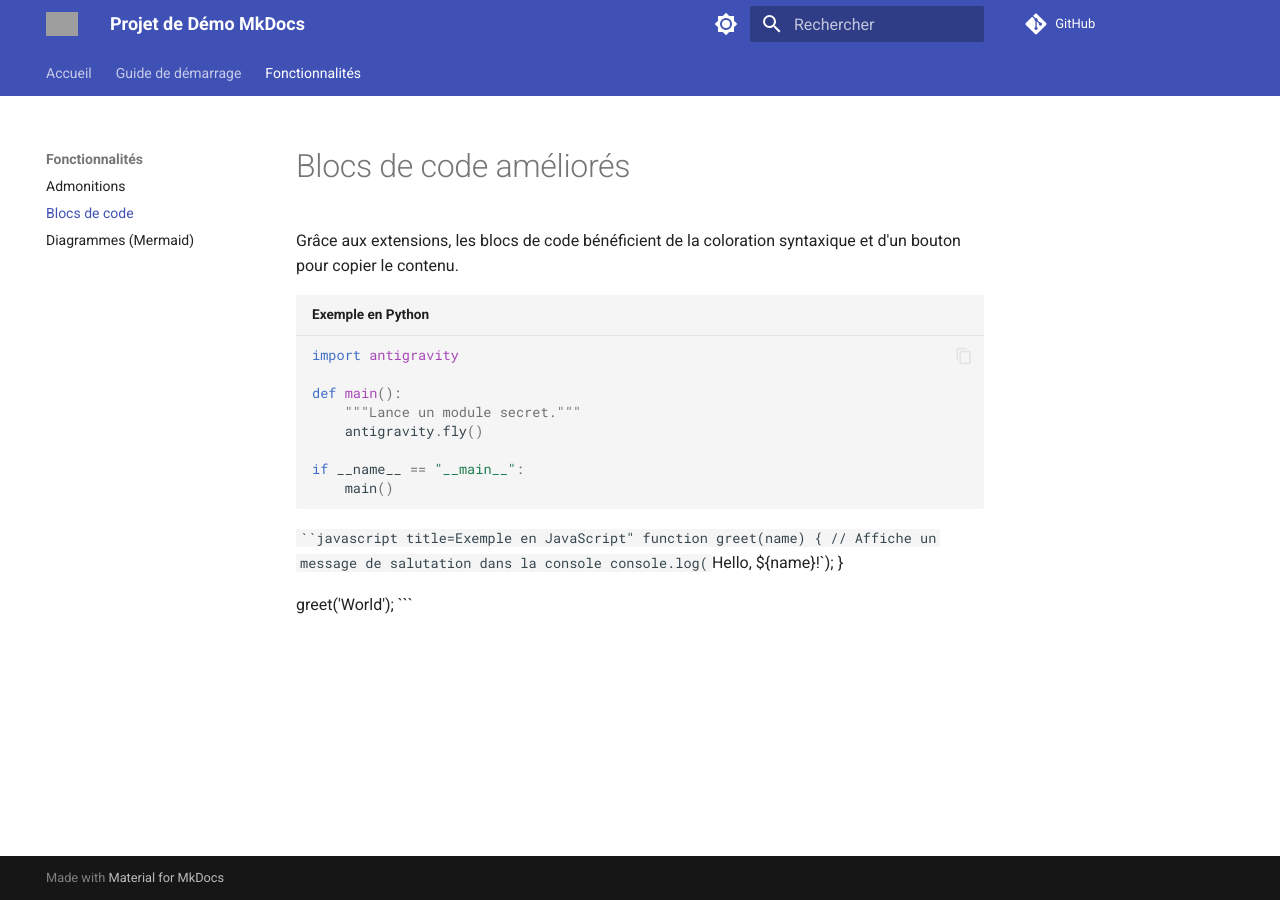
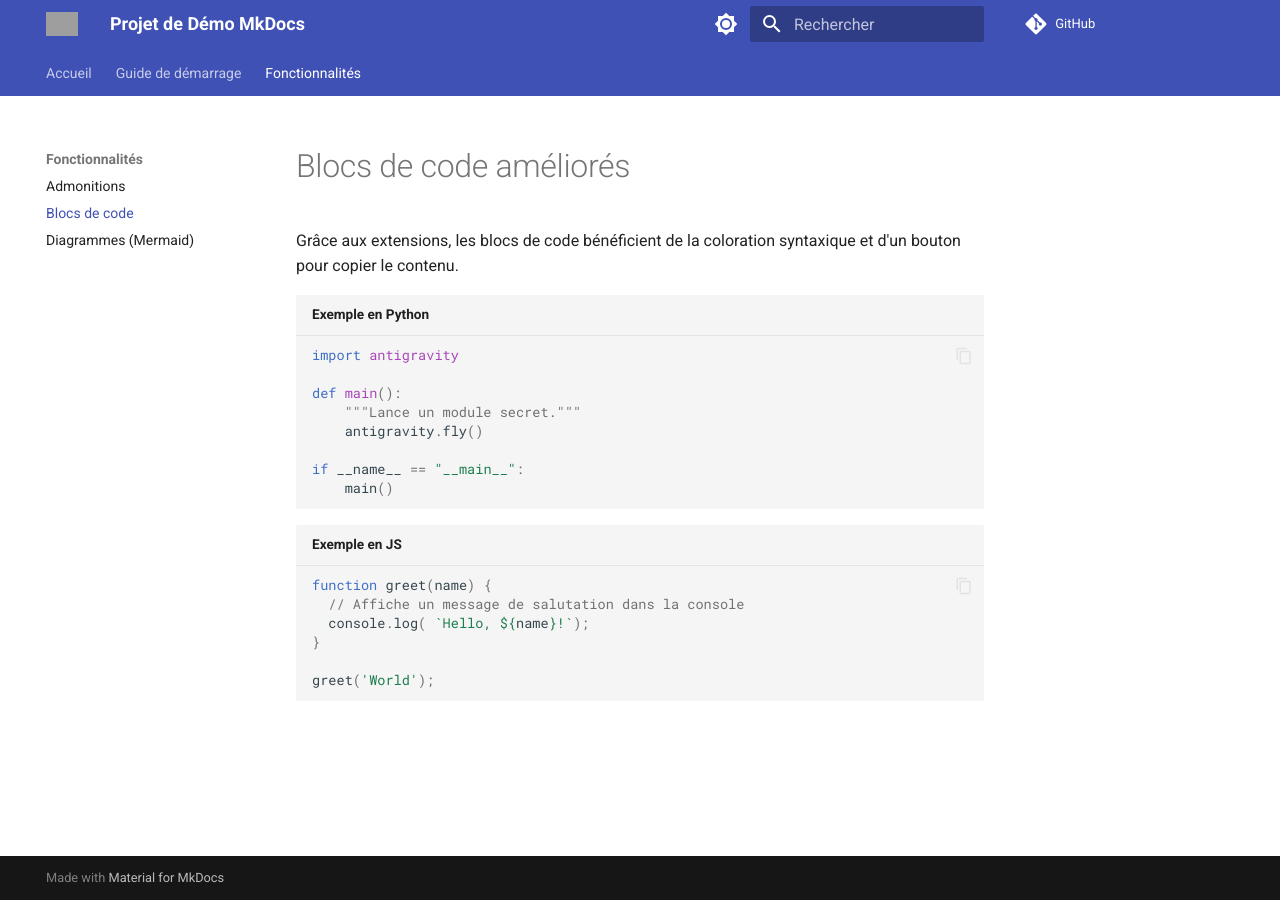
Before and after one commit to Elishaya13/mon-projet-demo-mkdocss, an MkDocs documentation site: the page built from docs/fonctionnalités/blocs-de-code.md, in a window 1280 px wide. Built offline with MkDocs 1.6.1 and Material for MkDocs 9.7.7, drawn with Linux system fonts in a browser that asks for light colours; comment, search, counter and statistics services are not loaded; grey boxes are pictures that could not be loaded.

Commit message:
Update blocs-de-code.md

````diff
--- a/docs/fonctionnalités/blocs-de-code.md
+++ b/docs/fonctionnalités/blocs-de-code.md
@@ -13,7 +13,7 @@ if __name__ == "__main__":
     main()
 ```
 
-```javascript title=Exemple en JavaScript"
+```javascript title="Exemple en JS"
 function greet(name) {
   // Affiche un message de salutation dans la console
   console.log( `Hello, ${name}!`);
````
